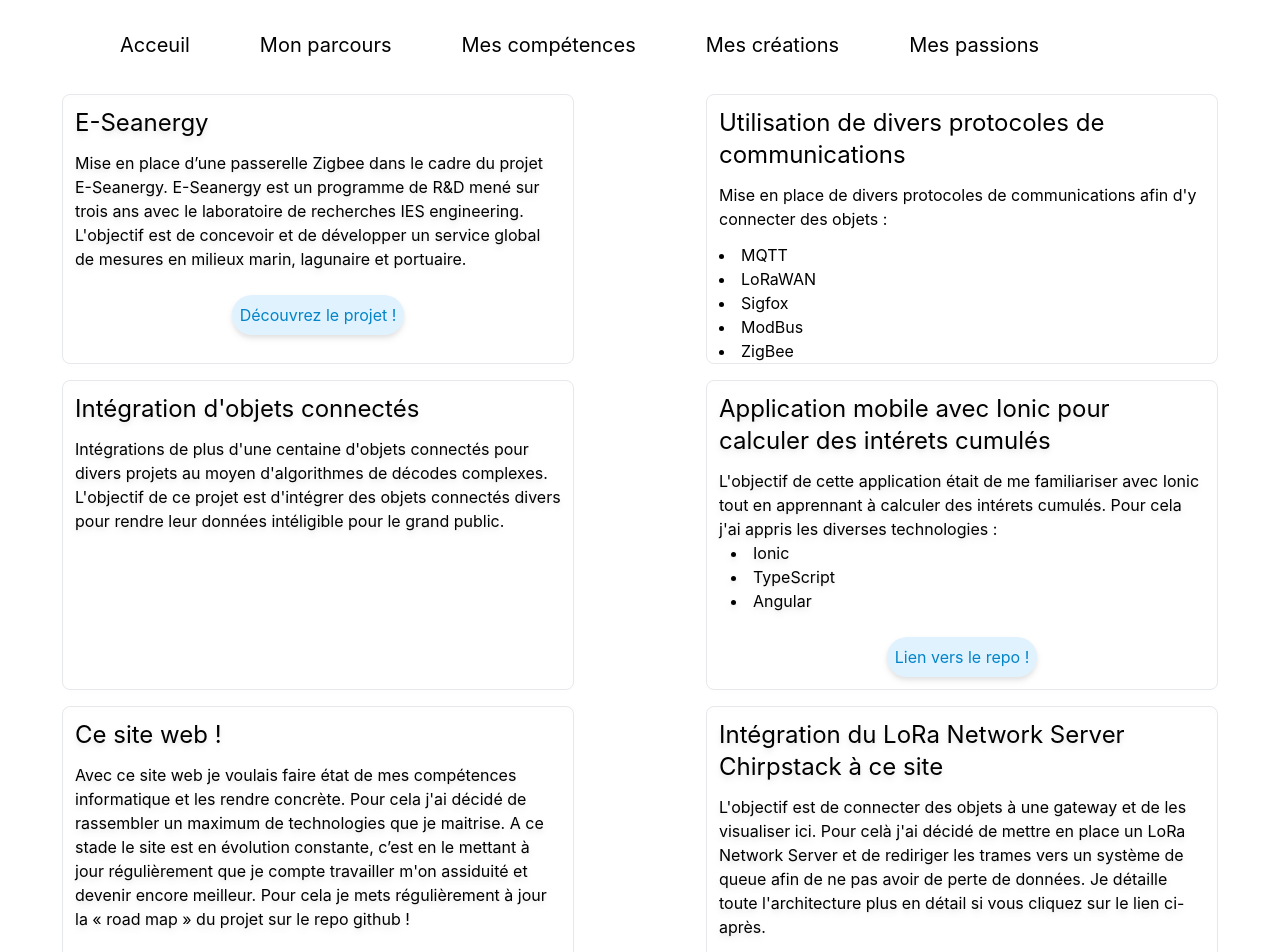
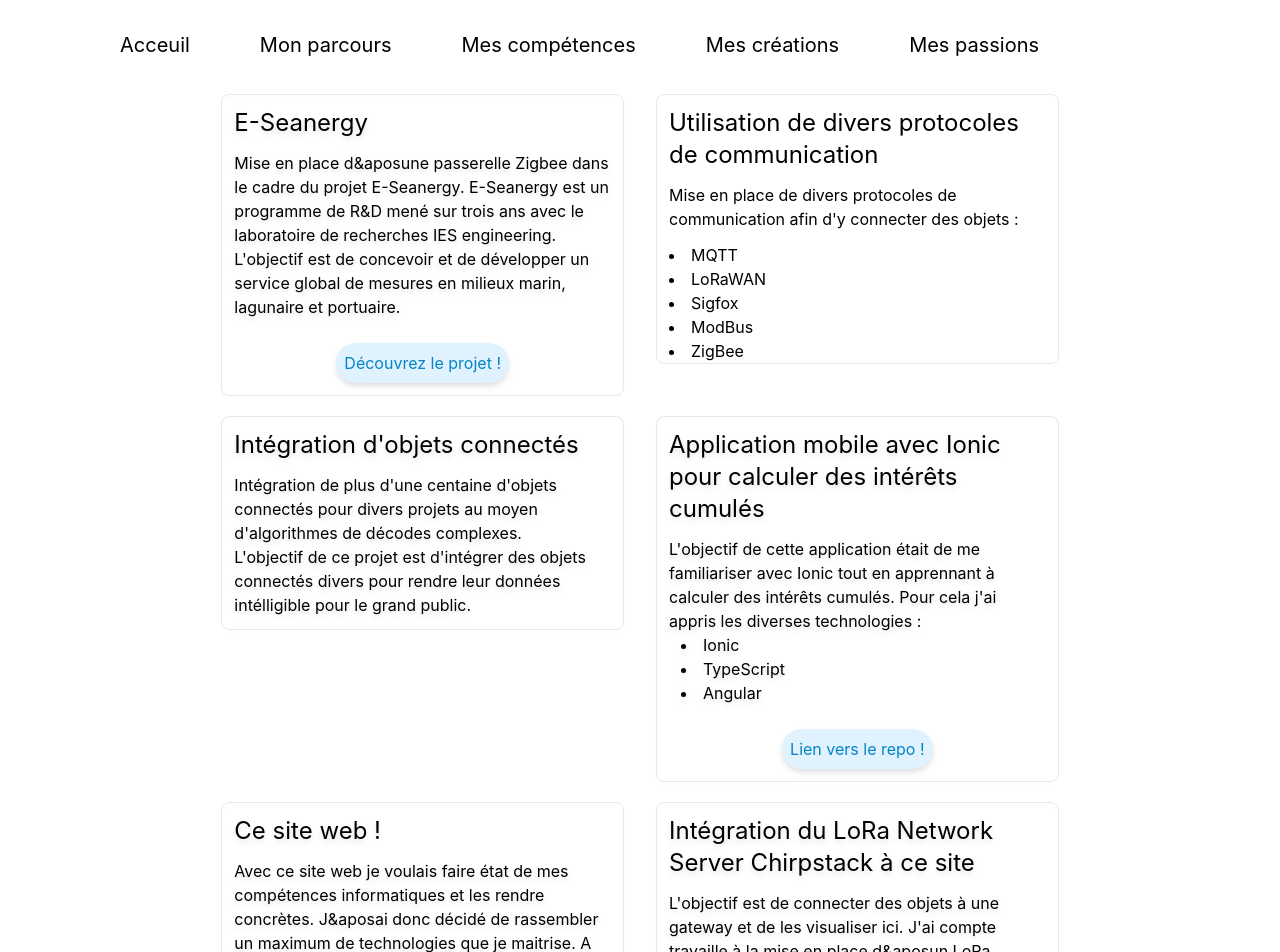
Before and after one commit to taojoue/personal-website, a Next.js app: page /creations in a window 1280 px wide. Shown: the top 952 px of the page. Built offline with nearby package versions, Linux system fonts and the light colour scheme.

Commit message:
add tailwind

```diff
--- a/pages/creations.tsx
+++ b/pages/creations.tsx
@@ -3,7 +3,8 @@
         <div>
             <main className='min-h-screen flex-1 p-1'>
 
-                <div className='grid gap-4 grid-cols-2 place-content-center auto-rows-max'>
+                <div className='grid grid-cols-1 gap-y-5 gap-x-4 sm:grid-cols-2 lg:grid-cols-3 xl:grid-cols-6 xl:gap-x-8'>
+                    <div className="col-start-2 col-span-2 ">
                         <div className='container max-w-lg border border-gray-400/25 rounded-lg drop-shadow-md'>
                             <div className='p-3'>
                                 <h1 className='text-2xl'>
@@ -11,7 +12,7 @@
                                     <br />
                                 </h1>
                                 <p className='pt-3'>
-                                Mise en place d’une passerelle Zigbee dans le cadre du projet E-Seanergy. E-Seanergy est un
+                                    Mise en place d&aposune passerelle Zigbee dans le cadre du projet E-Seanergy. E-Seanergy est un
                                     programme de R&D mené sur trois ans avec le laboratoire de recherches IES engineering.
                                     L&apos;objectif est de concevoir et de développer un service global de mesures en milieux marin,
                                     lagunaire et portuaire.
@@ -23,15 +24,17 @@
                                 </button>
                             </form>
                         </div>
+                    </div>
 
+                    <div className="col-start-4 col-span-2 ">
                         <div className='container max-w-lg border border-gray-400/25 rounded-lg'>
                             <div className='p-3'>
                                 <h1 className='text-2xl'>
-                                Utilisation de divers protocoles de communications
+                                    Utilisation de divers protocoles de communication
                                     <br />
                                 </h1>
                                 <p className='pt-3'>
-                                Mise en place de divers protocoles de communications afin d&apos;y connecter des objets :
+                                    Mise en place de divers protocoles de communication afin d&apos;y connecter des objets :
                                 </p>
                             </div>
                             <ul className='list-inside list-disc text-base ml-3'>
@@ -42,7 +45,9 @@
                                 <li>ZigBee</li>
                             </ul>
                         </div>
+                    </div>
 
+                    <div className="col-start-2 col-span-2 ">
                         <div className='container max-w-lg  border border-gray-400/25 rounded-lg drop-shadow-md'>
                             <div className='p-3'>
                                 <h1 className='text-2xl'>
@@ -50,24 +55,28 @@
                                     <br />
                                 </h1>
                                 <p className='pt-3'>
-                                Intégrations de plus d&apos;une centaine d&apos;objets connectés pour divers projets au
+                                    Intégration de plus d&apos;une centaine d&apos;objets connectés pour divers projets au
                                     moyen d&apos;algorithmes de décodes complexes.
                                     <br />
                                     L&apos;objectif de ce projet est d&apos;intégrer des objets connectés divers pour rendre
-                                leur données intéligible pour le grand public.
+                                    leur données intélligible pour le grand public.
                                 </p>
                             </div>
                         </div>
+                    </div>
 
+
+                        <div className="col-start-4 col-span-2 ">
                             <div className='container max-w-lg border border-gray-400/25 rounded-lg drop-shadow-md'>
                                 <div className='p-3'>
                                     <h1 className='text-2xl'>
-                                Application mobile avec Ionic pour calculer des intérets cumulés
+                                        Application mobile avec Ionic pour calculer des intérêts cumulés
                                         <br />
                                     </h1>
                                     <p className='pt-3'>
                                         L&apos;objectif de cette application était de me familiariser avec Ionic tout en apprennant à
-                                calculer des intérets cumulés. Pour cela j&apos;ai appris les diverses technologies :
+                                        calculer des intérêts cumulés. Pour cela j&apos;ai appris les diverses technologies :
+
                                     </p>
                                     <ul className='list-inside list-disc text-base ml-3'>
                                         <li>Ionic</li>
@@ -81,7 +90,8 @@
                                     </button>
                                 </form>
                             </div>
-
+                        </div>
+                        <div className="col-start-2 col-span-2 ">
                             <div className='container max-w-lg border border-gray-400/25 rounded-lg drop-shadow-md'>
                                 <div className='p-3'>
                                     <h1 className='text-2xl'>
@@ -89,10 +99,10 @@
                                         <br />
                                     </h1>
                                     <p className='pt-3'>
-                                Avec ce site web je voulais faire état de mes compétences informatique et les rendre concrète.
-                                Pour cela j&apos;ai décidé de rassembler un maximum de technologies que je maitrise.
-                                A ce stade le site est en évolution constante, c’est en le mettant à jour régulièrement que je compte travailler
-                                m'on assiduité et devenir encore meilleur. Pour cela je mets régulièrement à jour la « road map » du projet sur le repo github !
+                                        Avec ce site web je voulais faire état de mes compétences informatiques et les rendre concrètes.
+                                        J&aposai donc décidé de rassembler un maximum de technologies que je maitrise. A ce stade le site est en évolution constante.
+                                        En le mettant à jour régulièrement je me perfectionne et j&aposintègre de nouvelles compétences.
+                                        Je mets régulièrement à jour la « road map » du projet sur le repo github !
                                     </p>
                                 </div>
                                 <form action='https://github.com/taojoue/personal-website' target="_blank" className='text-center m-3'>
@@ -102,6 +112,8 @@
                                 </form>
                             </div>
 
+                        </div>
+                        <div className="col-start-4 col-span-2 ">
                             <div className='container max-w-lg border border-gray-400/25 rounded-lg drop-shadow-md'>
                                 <div className='p-3'>
                                     <h1 className='text-2xl'>
@@ -110,9 +122,9 @@
                                     </h1>
                                     <p className='pt-3'>
                                         L&apos;objectif est de connecter des objets à une gateway et de les visualiser ici.
-                                Pour celà j&apos;ai décidé de mettre en place un LoRa Network Server et de rediriger
+                                        J&apos;ai compte travaille à la mise en place d&aposun LoRa Network Server et je redirigerais
                                         les trames vers un système de queue afin de ne pas avoir de perte de données.
-                                Je détaille toute l&apos;architecture plus en détail si vous cliquez sur le lien ci-après.
+                                        Je précise toute l&apos;architecture plus en détail via ce lien.
                                     </p>
                                 </div>
                                 <form action='/data' target="_blank" className='text-center m-3'>
@@ -121,9 +133,8 @@
                                     </button>
                                 </form>
                             </div>
-
-                    {/*
-                    <div className={styles.card}>
+                        </div>
+                        {/* <div className={styles.card}>
                         <Card sx={{ minWidth: 275 }}>
                             <CardContent>
                                 <Typography variant="h5" component="div">
@@ -138,26 +149,6 @@
                             </CardContent>
                             <CardActions>
                                 <Button size="small" href='' target="_blank">Voir le site !</Button>
-                            </CardActions>
-                        </Card>
-                    </div>
-
-                    <div className={styles.card}>
-                        <Card sx={{ minWidth: 275 }}>
-                            <CardContent>
-                                <Typography variant="h5" component="div">
-                                    Intégration du LoRa Network Server Chirpstack à ce site
-                                    <br />
-                                </Typography>
-                                <Typography variant="body2" paddingTop="10px">
-                                    L&apos;objectif est de connecter des objets à une gateway et de les visualiser ici.
-                                    Pour celà j&apos;ai décidé de mettre en place un LoRa Network Server et de rediriger
-                                    les trames vers un système de queue afin de ne pas avoir de perte de données.
-                                    Je détaille toute l&apos;architecture plus en détail si vous cliquez sur le lien ci-après.
-                                </Typography>
-                            </CardContent>
-                            <CardActions>
-                                <Button size="small" href='/data'>Voir le projet !</Button>
                             </CardActions>
                         </Card>
                     </div> */}
--- a/pages/data.tsx
+++ b/pages/data.tsx
@@ -19,7 +19,7 @@
                         L&apos;objectif de ce projet est de connecter une gateway LoRaWAN à ce site en utilisant le LNS opensource Chirpstack.
                         Je souhaiterais pouvoir monitorer mon &quot;potager&quot; : température, humidité, etc.
                         <br />
-                        Pour cela je vais utiliser les différentes tecnologies suivantes :
+                        Pour cela je vais utiliser les différentes technologies suivantes :
                     </p>
                     <ul className='list-inside list-disc text-base m-1'>
                         <li>LoRaWAN : pour la transmition des données</li>
--- a/pages/index.tsx
+++ b/pages/index.tsx
@@ -1,9 +1,11 @@
-import Head from 'next/head'
-import Image from 'next/image'
-import styles from '../styles/Home.module.css'
-import Link from 'next/link'
+import Head from 'next/head';
+import Image from 'next/image';
+import styles from '../styles/Home.module.css';
+import Link from 'next/link';
 import Button from '@mui/material/Button';
 import Script from 'next/script';
+
+import avatar from '../public/avatar.jpg';
 
 export default function Home() {
   return (
@@ -30,19 +32,21 @@
       <main className={styles.main}>
         {/* <div class="bg-fixed ..." style="background-image: url(public\photo_plussafe.jpg)"></div> */}
 
-        <h1 className={styles.title}>
-          Bienvenue sur le site de Tao Jouet. Vous y retrouverez mon CV ainsi que divers projets sur lesquels j&apos;ai pu travailler.
+        <h1 className='text-5xl m-6'>
+          Bienvenue sur mon site. Faisons connaisance :
         </h1>
 
-        <p className={styles.description}>
-          Avant toute chose je souhaitait me présenter :
-          <br />
-          Je m&apos;apelle Tao Jouet, j&apos;ai 23 ans et je travaille actuellement pour l&apos;entreprise Synox où je suis en charge de l&apos;intégration des objets connectés.
-          Mon travail conciste en la mise en place d&apos;algorithmes complexes permettant de rendre de la donnée brute en hexadécimal intéligible par tous.
-          Je développe aussi des solutions pour réaliser des tests automatisé sur ces décodes afin de controller leur bon fonctionnement et travaille sur
-          différents projets professionnels et personnels.
-
-        </p>
+        <div className='grid grid-cols-1 gap-y-10 gap-x-6 sm:grid-cols-2 lg:grid-cols-3 xl:grid-cols-6 xl:gap-x-8'>
+          <div className="col-start-2">
+            <Image src={avatar} className=" rounded-lg" />
+          </div>
+          <div className='col-span-3 text-lg'>
+            Je m&apos;apelle Tao Jouet, j&apos;ai 23 ans et je travaille actuellement pour l&apos;entreprise Synox où je suis en charge de l&apos;intégration des objets connectés.
+            Mon travail consiste en la mise en place d&apos;algorithmes complexes permettant de rendre de la donnée brute des objets intélligible par tous.
+            Je développe aussi des solutions pour réaliser des tests automatisé sur ces décodes afin de controller leur bon fonctionnement et travaille sur
+            différents projets aussi bien professionnels que personnels.
+          </div>
+        </div>
 
         <p className={styles.description}>
           Voici les différentes catégories de ce site
--- a/pages/passions.tsx
+++ b/pages/passions.tsx
@@ -21,11 +21,11 @@
                         <div className='frame'>
                             <div>
                                 <h2>Les voyages !</h2>
-                                <p>J&apos;ai eu la chance de faire quelques voyages dans ma vie. Venez en découvrir quelques un en image ici 😊</p>
+                                <p>J&apos;ai eu la chance de faire quelques voyages dans ma vie. Venez en découvrir quelques un en images 😊</p>
                             </div>
                             <CardActions>
-                                <Button size="small" href='/travels' target="_blank">
-                                    La gallery des mes voyages !
+                                <Button size="small" href='/travels'>
+                                    La gallerie des mes voyages !
                                 </Button>
                             </CardActions>
                         </div>
@@ -36,7 +36,10 @@
                         <div className='frame'>
                             <div className='details'>
                                 <h2>Le sport</h2>
-                                <p>Depuis petit j&apos;ai toujours été sportif et ai eu la chance de pouvoir pratiquer dans pleins de diciplines différentes. Aujourd&apos;hui je continu de faire du sport régulièrement :</p>
+                                <p>
+                                    Sportif depuis la plus tendre enfance j&apos;ai eu la chance de pouvoir pratiquer beaucoup de diciplines différentes.
+                                    Je continu de faire du sport régulièrement :
+                                </p>
                                 <ul className={styles.ul}>
                                     <li>Course à pied</li>
                                     <li>Escalade</li>
@@ -51,7 +54,10 @@
                         <div className='frame'>
                             <div className='details'>
                                 <h2>Le bricolage</h2>
-                                <p>J&apos;ai eu la chance d&apos;avoir un père très bricoleur qui m’a transmis cette passion. Cela m’a permis de découvrir un monde de débrouillardise et de me forger un caractère ainsi que des qualités similaires.</p>
+                                <p>
+                                    Issu d&apos;une famille de bricoleurs j&apos;ai pu évoluer très tôt dans un atelier et traviller de mes mains. Cela m’a permis de découvrir un monde de débrouillardise,
+                                    de me positionner en recherche de solution techniques et d&apos;utiliser de nombreux outils.
+                                </p>
                             </div>
                         </div>
                     </a>
--- a/pages/travels.tsx
+++ b/pages/travels.tsx
@@ -1,22 +1,6 @@
 import Head from 'next/head'
-import Image from 'next/image'
 import styles from '../styles/Travels.module.css'
-
-import mrauku from '../public/Images/Travels/mrauku.jpg'
-import china from '../public/Images/Travels/china.jpg'
-import baganOr from '../public/Images/Travels/baganOr.jpg'
-import senegal_oriental from '../public/Images/Travels/senegal_oriental.jpg'
-import saloum from '../public/Images/Travels/saloum.jpg'
-import philipinneIle from '../public/Images/Travels/philipinneIle.jpg'
-import saltoVolcan from '../public/Images/Travels/saltoVolcan.jpg'
-import sautPyramide from '../public/Images/Travels/sautPyramide.jpg'
-import tajMahal from '../public/Images/Travels/tajMahal.jpg'
-import villeBordMer from '../public/Images/Travels/villeBordMer.jpg'
-import carVoile from '../public/Images/Travels/charVoile.jpg'
-import volcan from '../public/Images/Travels/volcan.jpg'
-
 import "react-responsive-carousel/lib/styles/carousel.min.css";
-import { Carousel } from 'react-responsive-carousel';
 
 export default function Travels() {
     return (
@@ -29,71 +13,7 @@
 
             <main className={styles.main}>
                 <div className={styles.grid}>
-
-                    <a className={styles.image}>
-                        <div className='frame'>
-                            <Image src={mrauku} alt="loading..." />
-                        </div>
-                    </a>
-
-                    <a className={styles.image}>
-                        <div className='frame'>
-                            <Image src={china} alt="loading china..." />
-                        </div>
-                    </a>
-
-                    <a className={styles.image}>
-                        <div className='frame'>
-                            <Image src={saloum} alt="loading..." />
-                        </div>
-                    </a>
-
-                    <a className={styles.image}>
-                        <div className='frame'>
-                            <Image src={senegal_oriental} alt="loading..." />
-                        </div>
-                    </a>
-
-                    <a className={styles.image}>
-                        <div className='frame'>
-                            <Image src={saltoVolcan} alt="loading..." />
-                        </div>
-                    </a>
-
-                    <a className={styles.image}>
-                        <div className='frame'>
-                            <Image src={villeBordMer} alt="loading..." />
-                        </div>
-                    </a>
-
-                    <a className={styles.image}>
-                        <div className='frame'>
-                            <Image src={sautPyramide} alt="loading..." />
-                        </div>
-                    </a>
-
-                    <a className={styles.image}>
-                        <div className='frame'>
-                            <Image src={carVoile} alt="loading..." />
-                        </div>
-                    </a>
-                    <a className={styles.image}>
-                        <div className='frame'>
-                            <Image src={tajMahal} alt="loading..." />
-                        </div>
-                    </a>
-
-                    <a className={styles.image}>
-                        <div className='frame'>
-                            <Image src={volcan} alt="loading..." />
-                        </div>
-                    </a>
-
-                    <a className={styles.image}>
-                        <div className='frame'>
-                            <Image src={philipinneIle} alt="loading..." />
-                        </div>
-                    </a>
+                    <h1 className='text-7xl'>En construction...</h1>
                 </div>
             </main>
         </div>
```
Lines whose indentation alone changed are shown as unchanged.
